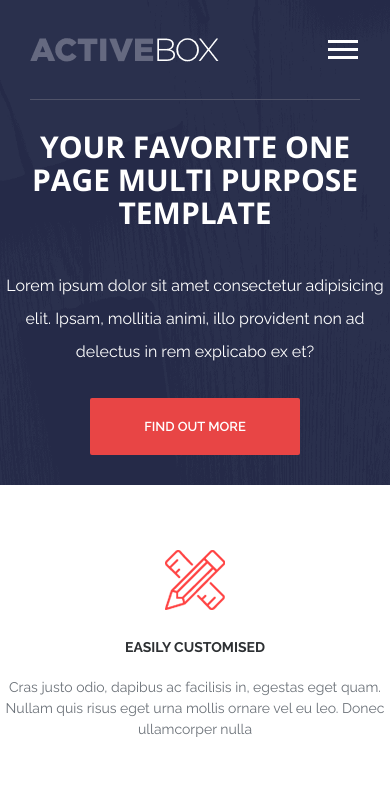
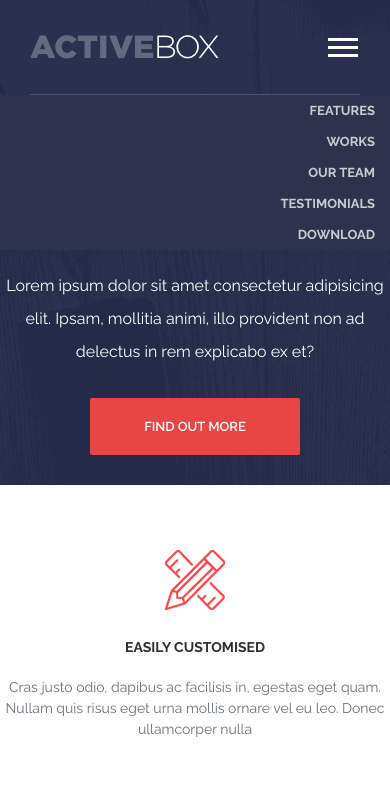
Before and after one commit to SoundOfDed/ActiveBox, a plain HTML site: page index.html in a window 390 px wide. Both pictures are taken after a click on the button "Menu". Shown: the top 787 px of the page. Drawn offline with nearby package versions, Linux system fonts and the light colour scheme.

Commit message:
JQuery added

```diff
--- a/app.js
+++ b/app.js
@@ -0,0 +1,49 @@
+$(function(){
+
+    // Fixed header
+
+    let header = $("#header");
+    let intro = $("#intro");
+    let introH;
+    let scrollPos = $(window).scrollTop();
+
+    $(window).on("scroll load resize", function(){
+        introH = intro.innerHeight();
+        scrollPos = $(this).scrollTop();
+
+        if(scrollPos > introH){
+            header.addClass("fixed");
+        }
+        else{
+            header.removeClass("fixed");
+        }
+    })
+
+    // Smooth scroll
+
+    $("[data-scroll]").on("click", function(event){
+        event.preventDefault();
+
+        let elementId = $(this).data("scroll");
+        let elementOffset = $(elementId).offset().top;
+
+        menu.removeClass("show");
+
+        $("html, body").animate({
+            scrollTop: elementOffset - 65
+        }, 700);
+    });
+
+
+    //Nav Toggle
+    let menu = $("#menu");
+    let navToggle = $("#navToggle");
+
+    navToggle.on("click", function(event){
+        event.preventDefault();
+
+        menu.toggleClass("show");
+    });
+
+
+});
--- a/index.html
+++ b/index.html
@@ -1,5 +1,5 @@
 <!DOCTYPE html>
-<html>
+<html lang="en">
 <head>
     <meta charset="UTF-8">
     <meta http-equiv="X-UA-Compatible" content="IE=edge">
@@ -45,7 +45,7 @@
 
 <!-- Header -->
 
-    <header class="header">
+    <header class="header" id="header">
         <div class="container">
             <div class="header__wrapper">
 
@@ -55,15 +55,20 @@
                     </a>
                 </div>
 
-                <nav class="header__menu">
-                    <a href="#" class="menu__link">Features</a>
-                    <a href="#" class="menu__link">Works</a>
-                    <a href="#" class="menu__link">Our team</a>
-                    <a href="#" class="menu__link">Testimonials</a>
-                    <a href="#" class="menu__link">Download</a>
+                <nav class="header__menu" id="menu">
+                    <a href="#" class="menu__link"
+                    data-scroll="#features">Features</a>
+                    <a href="#" class="menu__link"
+                    data-scroll="#works">Works</a>
+                    <a href="#" class="menu__link"
+                    data-scroll="#team">Our team</a>
+                    <a href="#" class="menu__link"
+                    data-scroll="#reviews">Testimonials</a>
+                    <a href="#" class="menu__link"
+                    data-scroll="#download">Download</a>
                 </nav>
 
-                <button class="burger" type="button">
+                <button class="burger" type="button" id="navToggle">
                     <span class="burger__item">Menu</span>
                 </button>
 
@@ -73,7 +78,7 @@
 
 <!-- Button -->
 
-    <div class="intro">
+    <div class="intro" id="intro">
         <div class="container">
             <div class="intro__wrapper">
                 <h1 class="intro__title">Your Favorite One Page Multi Purpose Template</h1>
@@ -85,7 +90,7 @@
 
 <!-- Features -->
 
-    <div class="container">
+    <div class="container" id="features">
         <div class="features">
 
             <div class="features__item">
@@ -129,7 +134,7 @@
 
     <!-- Works -->
 
-    <div class="works">
+    <div class="works" id="works">
 
         <div class="works__item">
             <img class="works__photo" src="images/works/work-1.png" alt="">
@@ -199,7 +204,7 @@
 
 <!-- Team -->
 
-    <div class="team">
+    <div class="team" id="team">
         <div class="container">
             <div class="team__inner">
 
@@ -305,7 +310,7 @@
 
     <!-- Testimonials -->
 
-    <div class="reviews">
+    <div class="reviews" id="reviews">
         <div class="container">
             <div class="reviews__item">
                 <div class="reviews__photo">
@@ -326,7 +331,7 @@
 
     <!-- Download -->
 
-    <div class="download">
+    <div class="download" id="download">
         <div class="container">
             <div class="download__title">Are You Ready to Start? Download Now For Free!</div>
             <p class="download__subtitle">Fusce dapibus, tellus ac cursus commodo</p>
@@ -391,8 +396,8 @@
 
     </footer>
 
-
-    <script></script>
+    <!-- Javascript -->
+    <script src="app.js"></script>
 
 </body>
 </html>
--- a/style.css
+++ b/style.css
@@ -109,10 +109,10 @@ body {
 }
 
 .header__wrapper {
-  height: 100px;
   display: flex;
   justify-content: space-between;
   align-items: center;
+  padding: 35px 0;
   border-bottom: 1px solid #505369;
 }
 
@@ -135,6 +135,17 @@ body {
 
 .menu__link:first-child {
   margin-left: 0px;
+}
+
+.header.fixed{
+  position: fixed;
+  height: auto;
+
+  background-color: #2f324c;
+}
+
+.header.fixed .header__wrapper{
+  padding: 15px 0;
 }
 
 /* Intro */
@@ -601,6 +612,22 @@ body {
 
   .header__menu {
     display: none;
+    width: 100%;
+    flex-direction: column;
+
+    background-color: #2f324c;
+    text-align: right;
+    position: absolute;
+    top: 100%;
+    right: 0;
+  }
+
+  .menu__link {
+    padding: 9px 15px;
+  }
+
+  .header__menu.show{
+    display: flex;
   }
 
   /* Burger */
```
